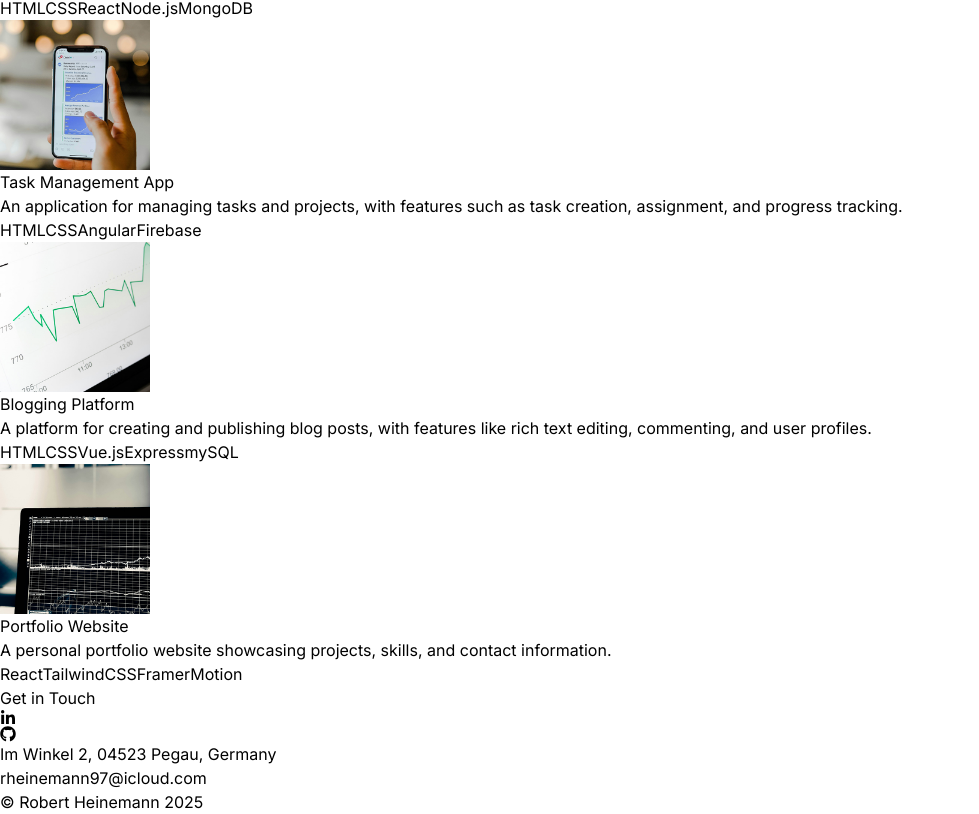
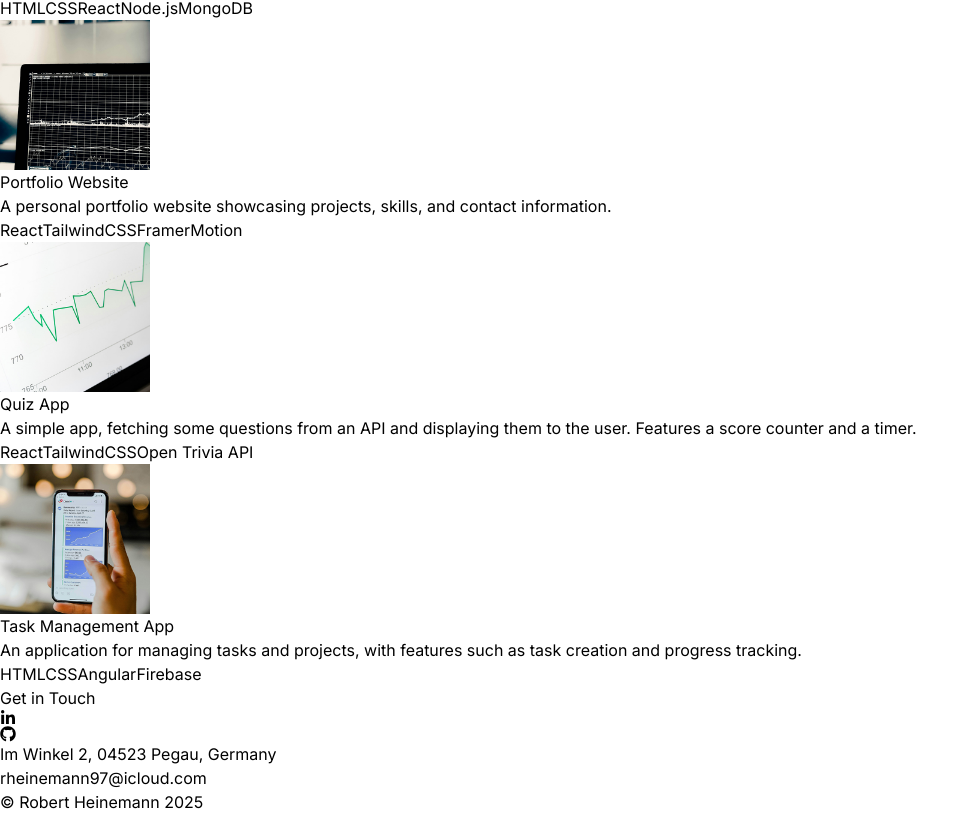
Before and after one commit to therobhe/react-homepage, a React (Vite) app: page / in a window 1280 px wide. Shown: the part 2058-2872 px from the top of the page, without its empty margins (0-979 px from the left). Built offline with nearby package versions, Linux system fonts and the light colour scheme.

Commit message:
Project update

```diff
--- a/src/data/data.js
+++ b/src/data/data.js
@@ -38,24 +38,24 @@ export const PROJECTS = [
     technologies: ["HTML", "CSS", "React", "Node.js", "MongoDB"],
   },
   {
-    title: "Task Management App",
-    image: project2,
-    description:
-      "An application for managing tasks and projects, with features such as task creation, assignment, and progress tracking.",
-    technologies: ["HTML", "CSS", "Angular", "Firebase"],
-  },
-  {
-    title: "Blogging Platform",
-    image: project4,
-    description:
-      "A platform for creating and publishing blog posts, with features like rich text editing, commenting, and user profiles.",
-    technologies: ["HTML", "CSS", "Vue.js", "Express", "mySQL"],
-  },
-  {
     title: "Portfolio Website",
     image: project3,
     description:
       "A personal portfolio website showcasing projects, skills, and contact information.",
     technologies: ["React", "TailwindCSS", "FramerMotion"],
   },
+  {
+    title: "Quiz App",
+    image: project4,
+    description:
+      "A simple app, fetching some questions from an API and displaying them to the user. Features a score counter and a timer.",
+    technologies: ["React", "TailwindCSS", "Open Trivia API"],
+  },
+  {
+    title: "Task Management App",
+    image: project2,
+    description:
+      "An application for managing tasks and projects, with features such as task creation and progress tracking.",
+    technologies: ["HTML", "CSS", "Angular", "Firebase"],
+  },
 ];
```
